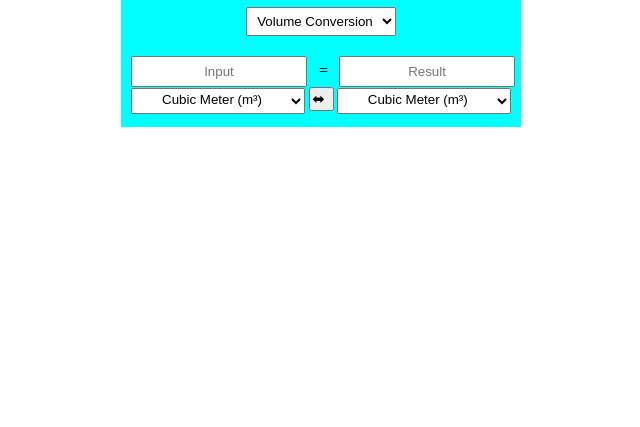
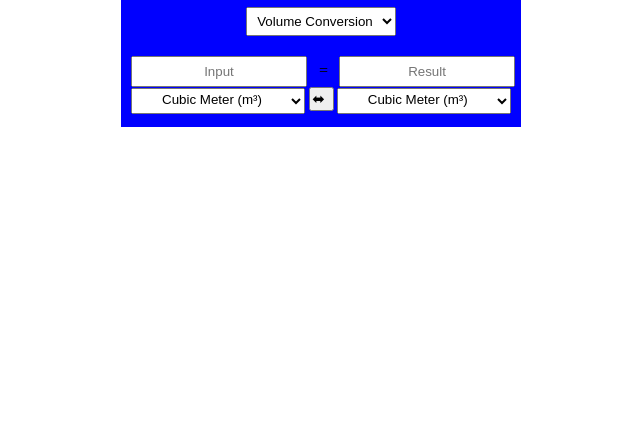
Before and after one commit to w-hosinski/Unit-Converter, a plain HTML site: page index.html in a window 1280 px wide. Shown: the part 373-800 px from the top of the page, without its empty margins (319-959 px from the left). Drawn offline with Linux system fonts and the light colour scheme.

Commit message:
CSS Update
Background von cyan zu blue gewechselt

```diff
--- a/style.css
+++ b/style.css
@@ -1,7 +1,7 @@
 .coverter-body {
     margin: 0px;
     padding: 0%;
-    background: cyan;
+    background: blue;
     width: 400px;
     height: 200px;
     position: absolute;
```
